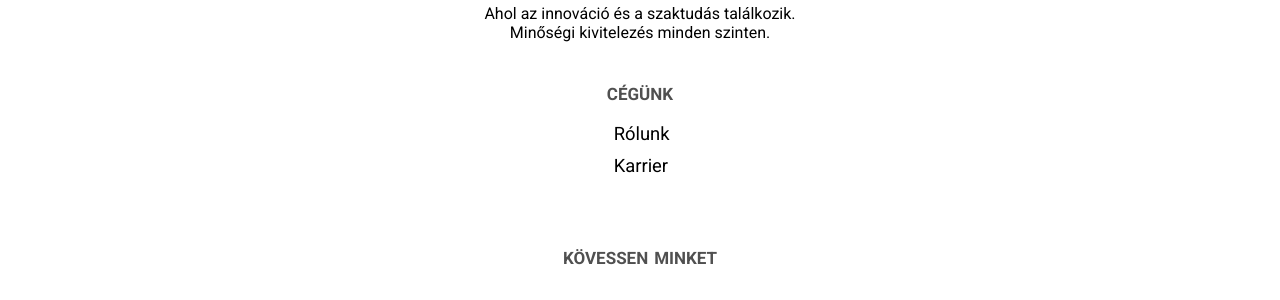
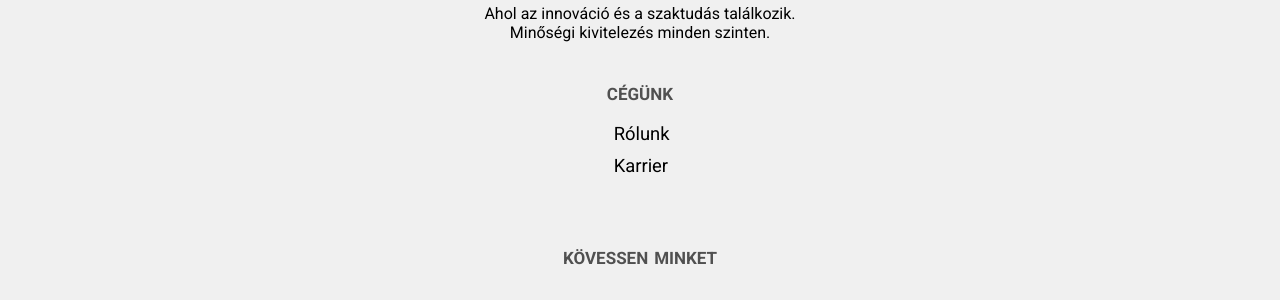
Before and after one commit to GergoBest99/InnoBiz, a website: page index.html in a window 1280 px wide. Shown: the part 2454-2754 px from the top of the page. Drawn offline with Linux system fonts and the light colour scheme.

Commit message:
Add bg-muted color for footer

```diff
--- a/index.css
+++ b/index.css
@@ -3,6 +3,7 @@
 :root {
     /* Colors */
     --bg: #FFFFFF;
+    --bg-muted: #F0F0F0;
     --text: #000000;
     --text-muted: #505050;
     --highlight: #0B86EA;
@@ -436,7 +437,7 @@ main {
     flex-direction: column;
     align-items: center;
     height: calc(100dvh - var(--header-height));
-    background: var(--bg); /* TODO: Needs a muted-bg color */
+    background: var(--bg-muted); /* TODO: Needs a muted-bg color */
 }
 
 #footer-top {
```
